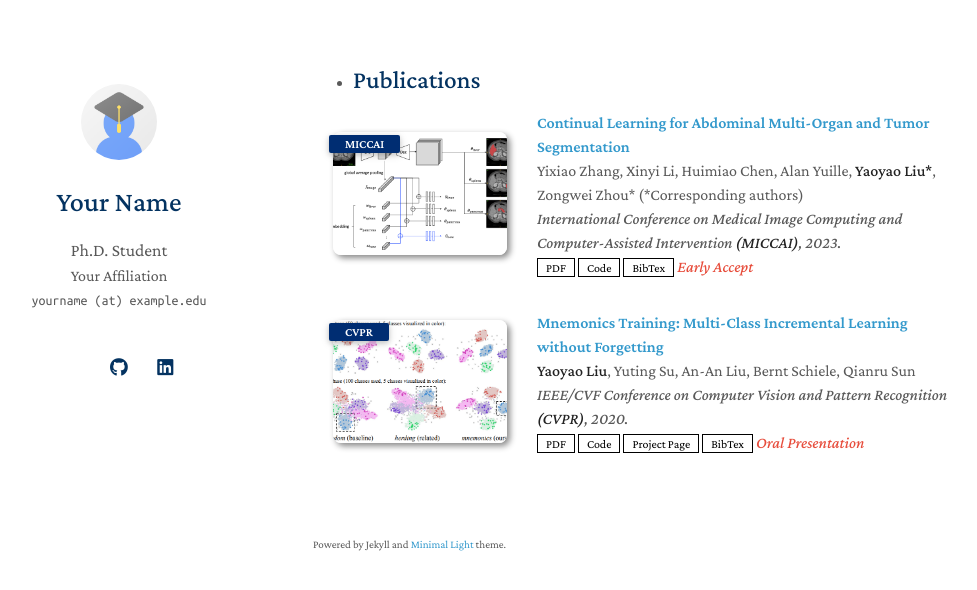
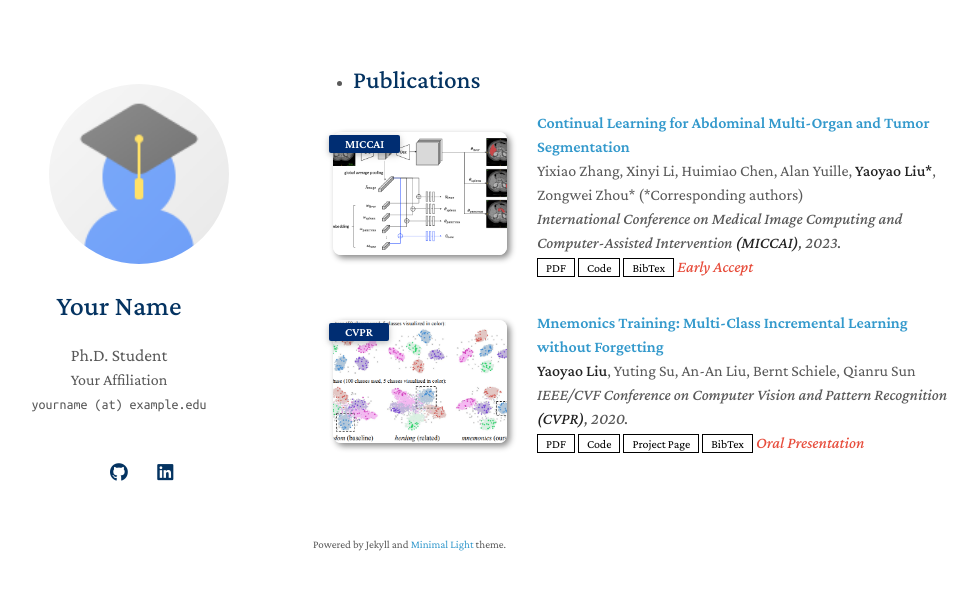
Before and after one commit to LauraMuqri/LauraMuqri.github.io, a Jekyll site: the page built from index.md, in a window 1280 px wide. Shown: the top 590 px of the page, without its empty margins (157-1134 px from the left). Built offline with Jekyll 4.4.1, drawn with Linux system fonts in a browser that asks for light colours; a style sheet for code colours, icons or effects is not loaded.

Commit message:
Add avatar image styles
Add styles for avatar images with specific dimensions and styling.

```diff
--- a/assets/css/style.scss
+++ b/assets/css/style.scss
@@ -1,4 +1,17 @@
 ---
 ---
+@import "minimal-light";
 
-@import "minimal-light";
+/* ===== Avatar size override ===== */
+.image.avatar {
+  width: 180px;
+  height: 180px;
+  margin-bottom: 1rem;
+}
+
+.image.avatar img {
+  width: 100%;
+  height: 100%;
+  object-fit: cover;
+  border-radius: 50%;
+}
```
